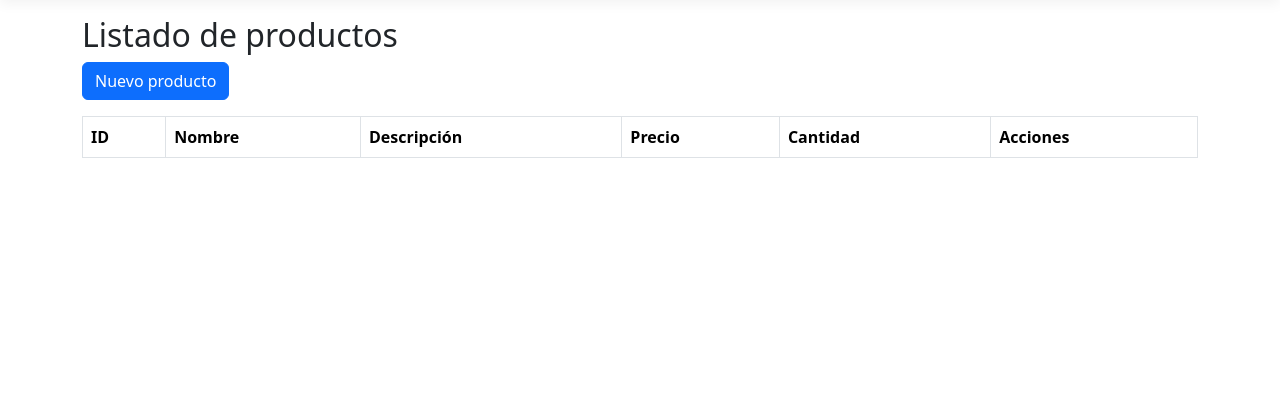
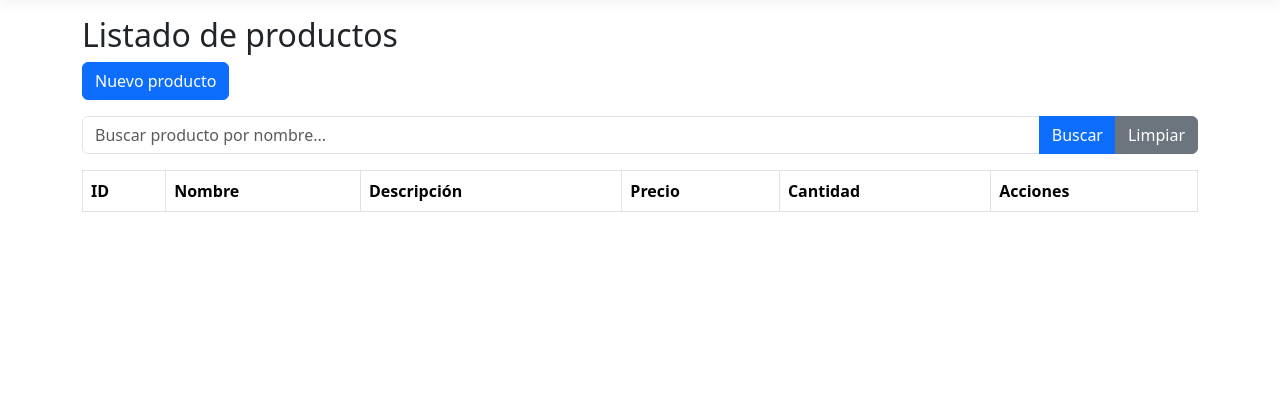
Before and after one commit to Guille232/ProductManager, an ASP.NET Core app: template ProductManager/Views/Products/Index.cshtml in a window 1280 px wide. Shown: the part 57-468 px from the top of the page. Run offline with ASP.NET Core 8, Linux system fonts and the light colour scheme; the template is opened without the code that fills it, so the values that code supplies are empty; style sheets or scripts are compiled from the project's sources.

Commit message:
feat: agregar formulario de búsqueda

```diff
--- a/ProductManager/Views/Products/Index.cshtml
+++ b/ProductManager/Views/Products/Index.cshtml
@@ -16,6 +16,26 @@
 <a asp-action="Create" class="btn btn-primary mb-3">
     Nuevo producto
 </a>
+
+<form asp-action="Index" method="get" class="mb-3">
+    <div class="input-group">
+
+        <input type="text"
+               name="search"
+               value="@ViewData["Search"]"
+               class="form-control"
+               placeholder="Buscar producto por nombre..." />
+
+        <button type="submit" class="btn btn-primary">
+            Buscar
+        </button>
+
+        <a asp-action="Index" class="btn btn-secondary">
+            Limpiar
+        </a>
+
+    </div>
+</form>
 
 <table class="table table-striped table-bordered">
     <thead>
```
